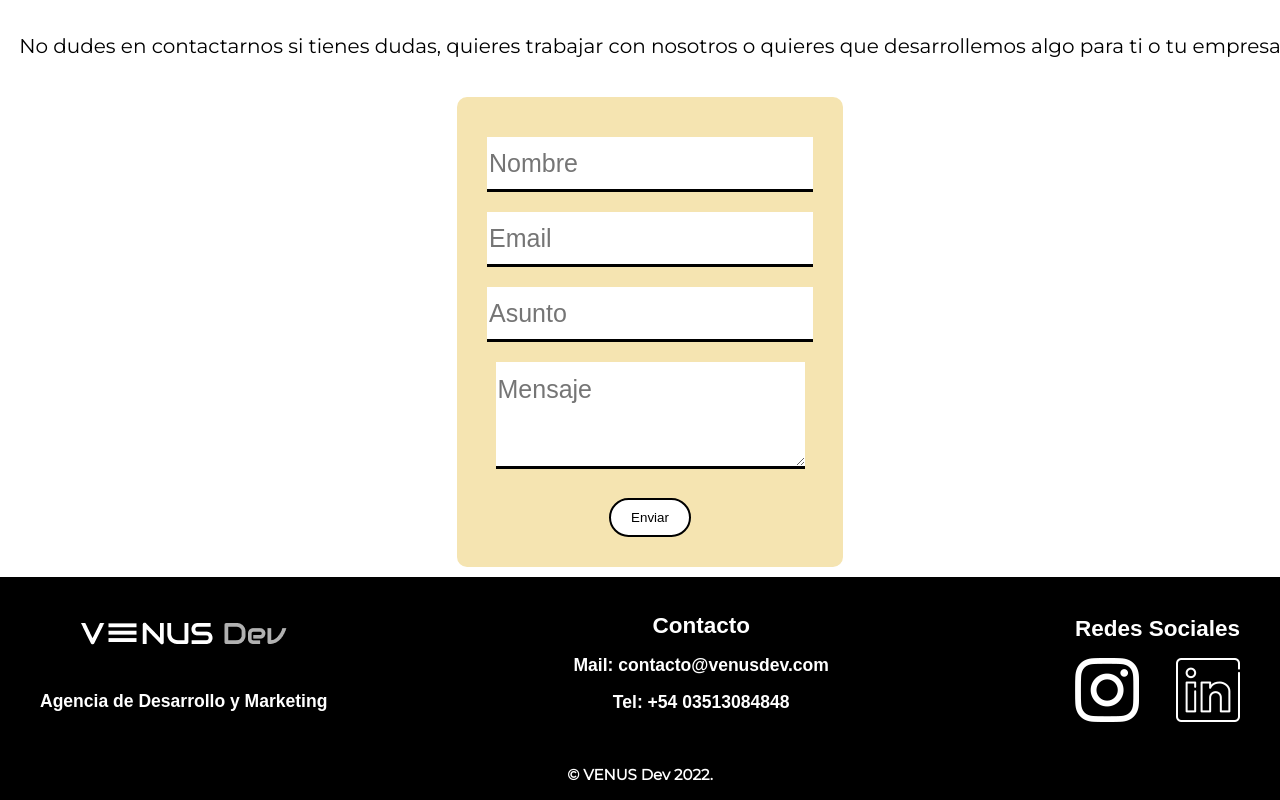
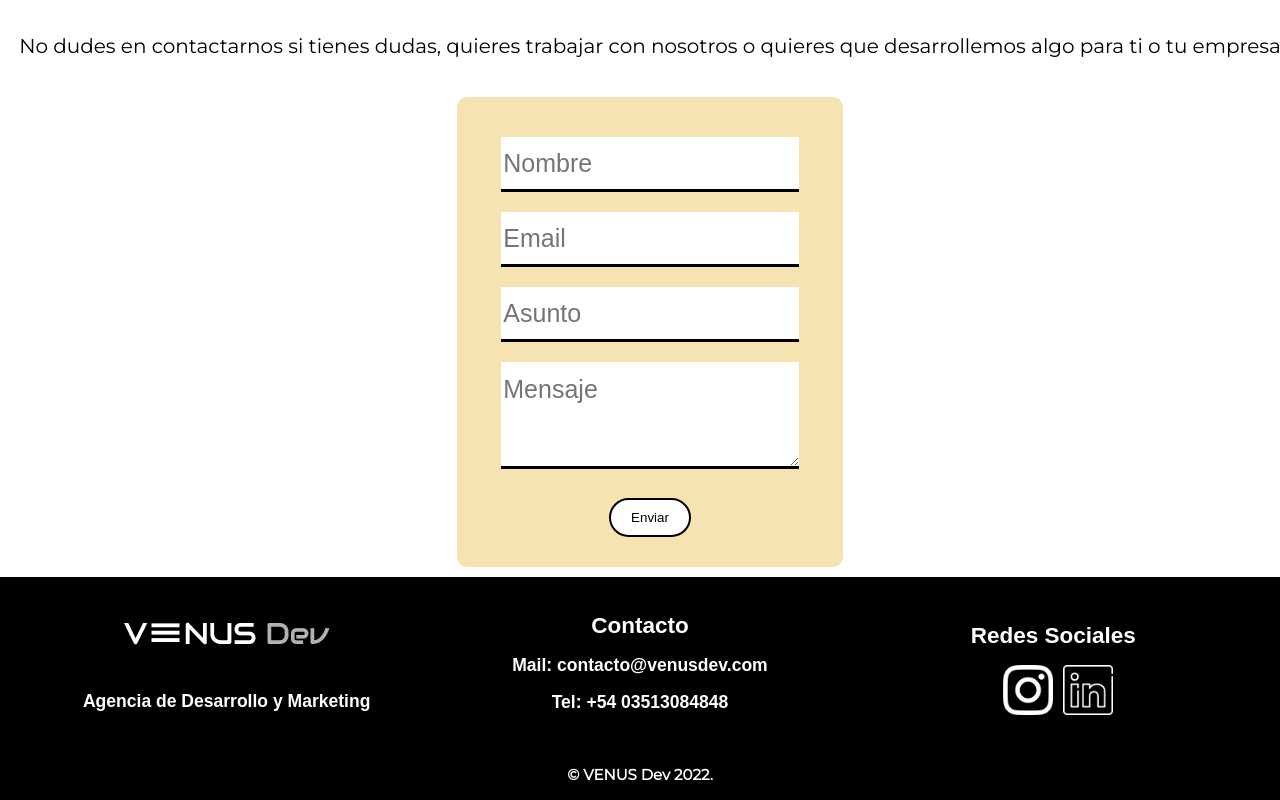
Before and after one commit to VenusDev1/landing-page-front, a Next.js app: page / in a window 1280 px wide. Shown: the part 1717-2517 px from the top of the page. Built offline with nearby package versions, Linux system fonts and the light colour scheme; a web font is replaced by a local one.

Commit message:
landing-nueva

```diff
--- a/components/Footer/Footer.jsx
+++ b/components/Footer/Footer.jsx
@@ -21,15 +21,15 @@ function Footer () {
                             <h2>Redes Sociales</h2>
 
                             <div className='imgs_redes'>
-                                <div>
-                                    <Link href= '#'>
-                                        <a><img src='img/ig_footer.png' alt='Logo Venus'/></a>
+                                <div className='img_footer'>
+                                    <Link href= 'https://www.instagram.com/venusdevit/'>
+                                        <a><img width={50} src='img/ig_footer.png' alt='Logo Venus'/></a>
                                     </Link>
                                 </div>
 
                                 <div>
                                     <Link href= '#'>
-                                        <a><img src='img/lk_footer.png' alt='Logo Venus'/></a>
+                                        <a><img width={50} src='img/lk_footer.png' alt='Logo Venus'/></a>
                                     </Link>
                                 </div>
 
--- a/styles/globals.css
+++ b/styles/globals.css
@@ -28,6 +28,7 @@ a {
   position: fixed;
   top: 0;
   left: 0;
+  z-index: 999999999999999;
 }
 
 .links_conteiner .item_link:hover {
@@ -71,6 +72,7 @@ a {
   padding: 15px;
   margin: auto 20px;
 
+
 }
 
 .section {
@@ -97,6 +99,7 @@ a {
   font-weight: 400;
   font-size: 50px;
   line-height: 70px;
+
 }
 
 .tex_section h2 {
@@ -118,6 +121,7 @@ a {
   font-family:'Montserrat', sans-serif;
   color: #000000;
   margin: auto 20px;
+  box-shadow: 0px 0px 15px rgba(0, 0, 0, 0.25);
 }
 
 #btn_section:hover {
@@ -168,7 +172,6 @@ a {
   line-height: 52px;
   padding: 10px 20px;
   margin: 0 auto;
-
 }
 
 .services_conteiner {
@@ -241,7 +244,6 @@ a {
   justify-content: center;
   flex-direction: column;
   align-items: center;
-
 }
 
 .m_contact {
@@ -271,6 +273,7 @@ a {
   border: none;
   border-bottom: 3px solid #000000;
   margin: 10px auto;
+  width: 90%;
 }
 
 #btn_enviar {
@@ -290,13 +293,14 @@ a {
   transition: 0.1s;
 }
 
-.footer_conteiner{
-  width: 100%;
+.footer_conteiner {
   height: auto;
   display: flex;
   flex-direction: row;
   align-items: center;
   justify-content: space-between;
+  width: 100%;
+  margin: 0 auto;
 }
 
 .footer {
@@ -304,7 +308,6 @@ a {
   justify-content: center;
   padding-left: 20px;
   padding-right: 20px;
-
 }
 
 .logo_footer {
@@ -315,6 +318,8 @@ a {
   font-weight: 400;
   font-size: 15px;
   line-height: 20px;
+  width: 30%;
+  margin: 0 auto;
 }
 
 .cont_footer {
@@ -325,6 +330,8 @@ a {
   font-weight: 400;
   font-size: 15px;
   line-height: 20px;
+  width: 30%;
+  margin: 0 auto;
 }
 
 .redes_footer {
@@ -334,12 +341,19 @@ a {
   font-weight: 400;
   font-size: 15px;
   line-height: 20px;
+  width: 30%;
+  margin: 0 auto;
+  text-align: center;
 }
 
 .imgs_redes {
   display: flex;
   flex-direction: row;
-  justify-content: space-between;
+  justify-content: center;
+}
+
+.img_footer {
+  margin: 0 10px;
 }
 
 .derechos {
@@ -351,4 +365,6 @@ a {
   font-weight: 400;
   font-size: 15px;
   line-height: 10px;
+  width: 100%;
+  margin: 0 auto;
 }
```
